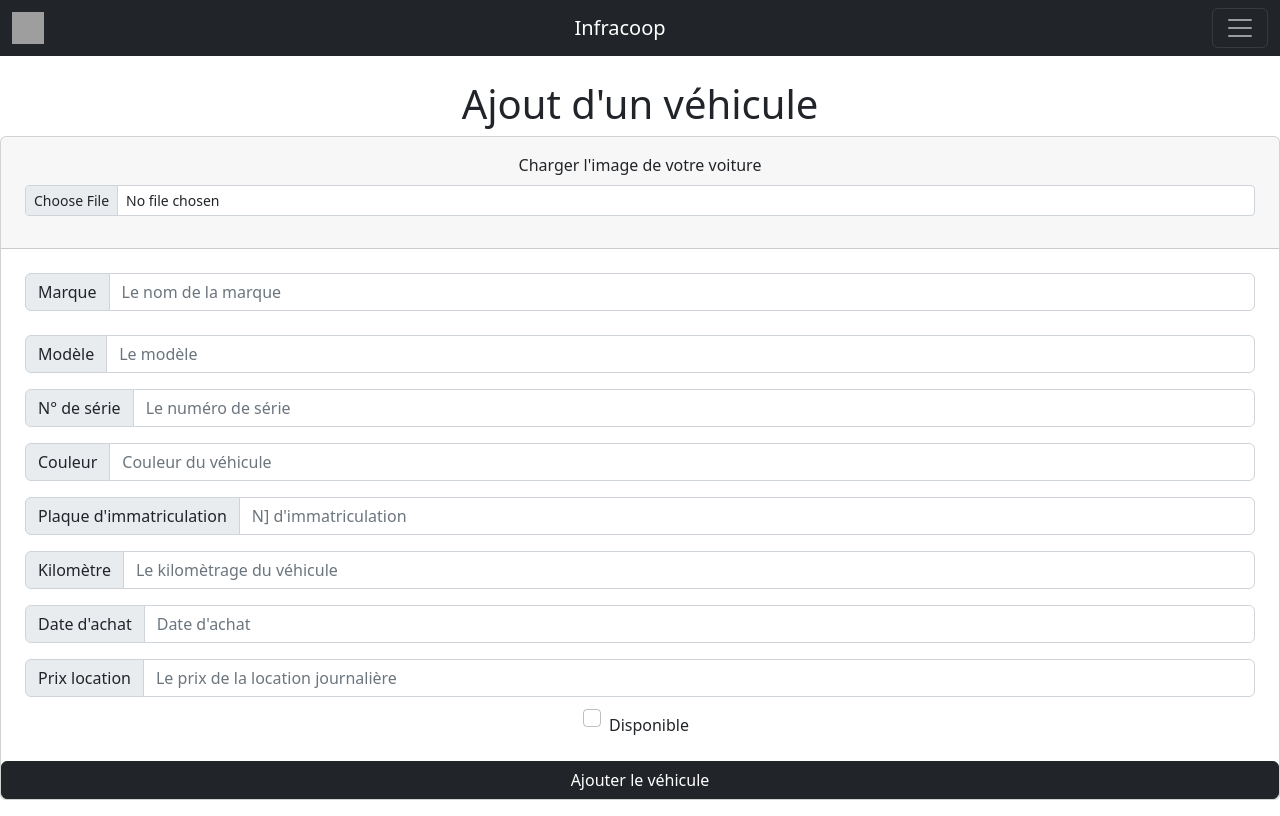
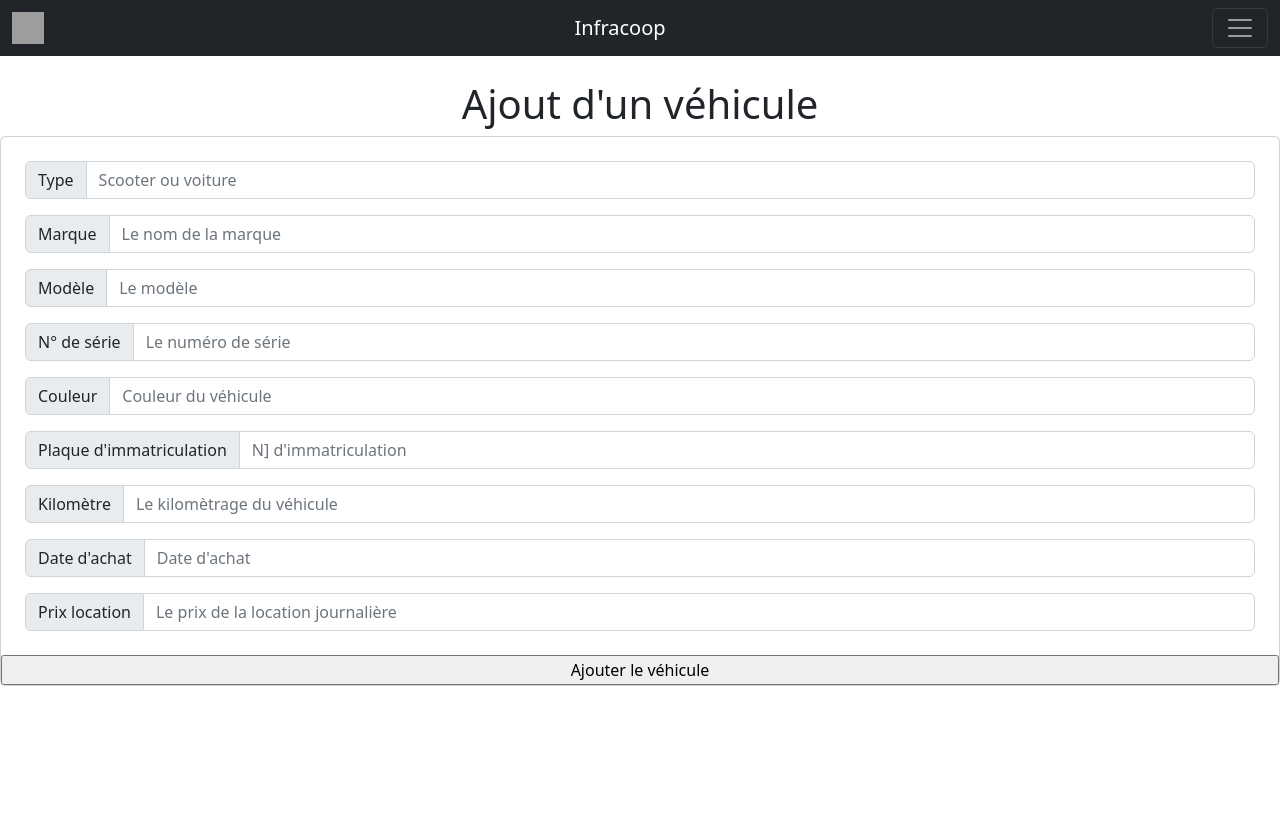
Before and after one commit to fabien5525/front-infracoop, a Next.js app: page /ajout_vehicule in a window 1280 px wide. Built offline with nearby package versions, Linux system fonts and the light colour scheme; grey boxes are pictures that could not be loaded.

Commit message:
Ajout véhicule dans BDD

```diff
--- a/pages/ajout_vehicule/index.jsx
+++ b/pages/ajout_vehicule/index.jsx
@@ -1,26 +1,61 @@
 import Link from "next/link";
+import { useState } from "react";
+import axios from "axios";
 
 const ajout_vehicule = () => {
+  const [marque, setMarque] = useState("");
+  const [type, setType] = useState("");
+  const [modele, setModele] = useState("");
+  const [numSerie, setNumSerie] = useState("");
+  const [couleur, setCouleur] = useState("");
+  const [plaque, setPlaque] = useState("");
+  const [km, setKm] = useState("");
+  const [dateAchat, setDateAchat] = useState("");
+  const [prixAchat, setPrixAchat] = useState("");
+
+  const handleSubmit = (e) => {
+    axios
+      .post("http://www.5525.fr/vehicules", {
+        type: type,
+        marque: marque,
+        modele: modele,
+        numeroDeSerie: numSerie,
+        couleur: couleur,
+        plaqueDImmatriculation: plaque,
+        kilometre: km,
+        dateDAchat: dateAchat,
+        PrixDAchat: prixAchat
+      })
+      .then((response) => {
+        console.log(response.status, response.data);
+      })
+      .catch((error) => {
+        console.error(error);
+      });
+  };
+
   return (
     <>
       <br />
       <div className="table">
         <h1>{`Ajout d'un véhicule`}</h1>
         <div className="card text-center">
-          <div className="card-header">
-            <div className="mb-3">
-              <label htmlFor="formFileSm" className="form-label">
-                {`Charger l'image de votre voiture`}
-              </label>
-              <input
-                className="form-control form-control-sm"
-                id="formFileSm"
-                type="file"
-              />
-            </div>
-          </div>
           <div className="card-body">
-            <h5 className="card-title">
+              <div className="input-group col-2">
+                <span className="input-group-text" id="basic-addon1">
+                  Type
+                </span>
+                <input
+                  type="text"
+                  className="form-control"
+                  placeholder="Scooter ou voiture"
+                  aria-label="Username"
+                  aria-describedby="basic-addon1"
+                  onChange={(e) => {
+                    setType(e.currentTarget.value);
+                  }}
+                />
+              </div>
               <div className="input-group col-2">
                 <span className="input-group-text" id="basic-addon1">
                   Marque
@@ -31,9 +66,11 @@ const ajout_vehicule = () => {
                   placeholder="Le nom de la marque"
                   aria-label="Username"
                   aria-describedby="basic-addon1"
+                  onChange={(e) => {
+                    setMarque(e.currentTarget.value);
+                  }}
                 />
               </div>
-            </h5>
             <div className="input-group col-2">
               <span className="input-group-text" id="basic-addon1">
                 Modèle
@@ -44,6 +81,9 @@ const ajout_vehicule = () => {
                 placeholder="Le modèle"
                 aria-label="Username"
                 aria-describedby="basic-addon1"
+                onChange={(e) => {
+                  setModele(e.currentTarget.value);
+                }}
               />
             </div>
             <div className="input-group col-2">
@@ -56,6 +96,9 @@ const ajout_vehicule = () => {
                 placeholder="Le numéro de série"
                 aria-label="Username"
                 aria-describedby="basic-addon1"
+                onChange={(e) => {
+                  setNumSerie(e.currentTarget.value);
+                }}
               />
             </div>
             <div className="input-group col-2">
@@ -68,6 +111,9 @@ const ajout_vehicule = () => {
                 placeholder="Couleur du véhicule"
                 aria-label="Username"
                 aria-describedby="basic-addon1"
+                onChange={(e) => {
+                  setCouleur(e.currentTarget.value);
+                }}
               />
             </div>
             <div className="input-group col-2">
@@ -80,6 +126,9 @@ const ajout_vehicule = () => {
                 placeholder="N] d'immatriculation"
                 aria-label="Username"
                 aria-describedby="basic-addon1"
+                onChange={(e) => {
+                  setPlaque(e.currentTarget.value);
+                }}
               />
             </div>
             <div className="input-group col-2">
@@ -92,6 +141,9 @@ const ajout_vehicule = () => {
                 placeholder="Le kilomètrage du véhicule"
                 aria-label="Username"
                 aria-describedby="basic-addon1"
+                onChange={(e) => {
+                  setKm(e.currentTarget.value);
+                }}
               />
             </div>
             <div className="input-group col-2">
@@ -104,6 +156,9 @@ const ajout_vehicule = () => {
                 placeholder="Date d'achat"
                 aria-label="Username"
                 aria-describedby="basic-addon1"
+                onChange={(e) => {
+                  setDateAchat(e.currentTarget.value);
+                }}
               />
             </div>
             <div className="input-group col-2">
@@ -116,19 +171,18 @@ const ajout_vehicule = () => {
                 placeholder="Le prix de la location journalière"
                 aria-label="Username"
                 aria-describedby="basic-addon1"
+                onChange={(e) => {
+                  setPrixAchat(e.currentTarget.value);
+                }}
               />
             </div>
-            <input
-              type="checkbox"
-              className="form-check-input"
-              id="exampleCheck1"
-            />
-            <label className="form-check-label" htmlFor="exampleCheck1">
-              Disponible
-            </label>
           </div>
           <Link href="/liste_voiture">
-            <button className="btn btn-dark">Ajouter le véhicule</button>
+            <input
+              type="submit"
+              value="Ajouter le véhicule"
+              onClick={(e) => handleSubmit(e)}
+            />
           </Link>
         </div>
       </div>
```
